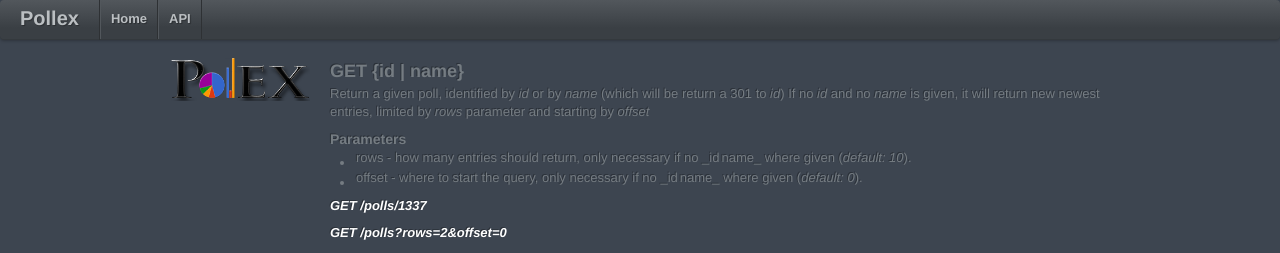
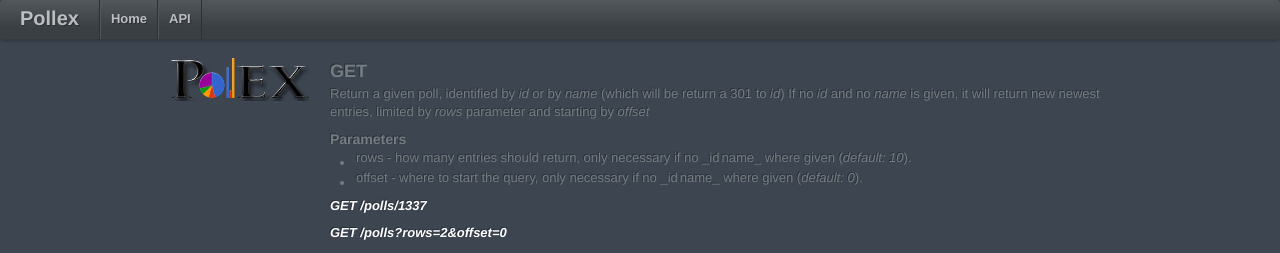
Before and after one commit to newLoki/Pollex, a Jekyll site: the page built from _posts/2012-05-08-polls.markdown, in a window 1280 px wide. Shown: the top 253 px of the page. Built offline with Jekyll 4.4.1, drawn with Linux system fonts in a browser that asks for light colours; nearby versions of some CDN libraries; Markdown is read by kramdown in place of the engine named in the settings.

```diff
--- a/_posts/2012-05-08-polls.markdown
+++ b/_posts/2012-05-08-polls.markdown
@@ -5,7 +5,7 @@ summary: API Documentation for polls controller
 categories: api
 
 ---
-###GET {id | name}
+###GET
 Return a given poll, identified by _id_ or by _name_ (which will be return a 301 to _id_)
 If no _id_ and no _name_ is given, it will return new newest entries, limited by _rows_ parameter and starting by _offset_
 
--- a/index.html
+++ b/index.html
@@ -1,6 +1,6 @@
 ---
 layout: default
-title: Shape Shed Code
+title: Pollex project site
 meta_keywords: code, php, rest, silex, symfony, polls, survey
 meta_description: Pollex project website
 ---
```
